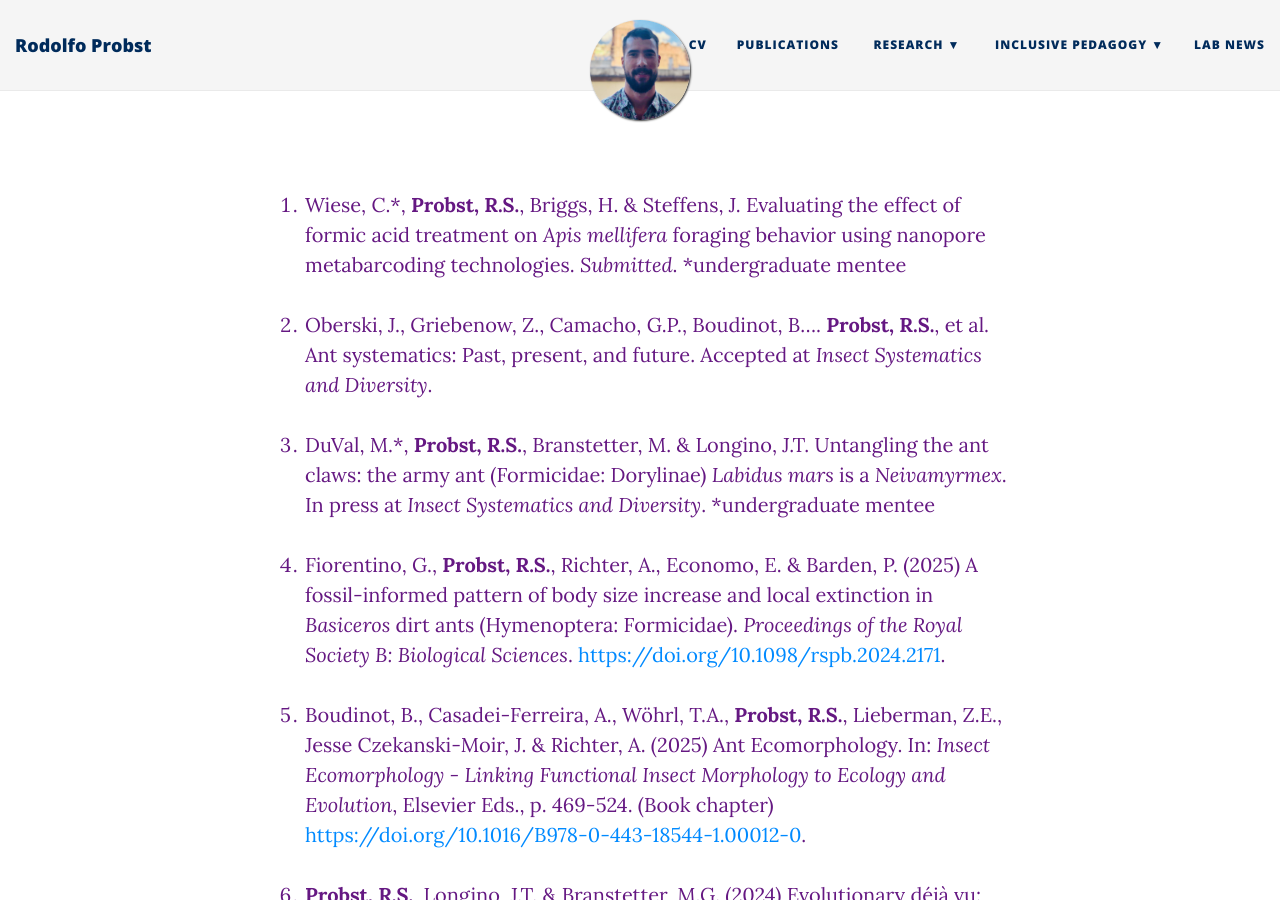
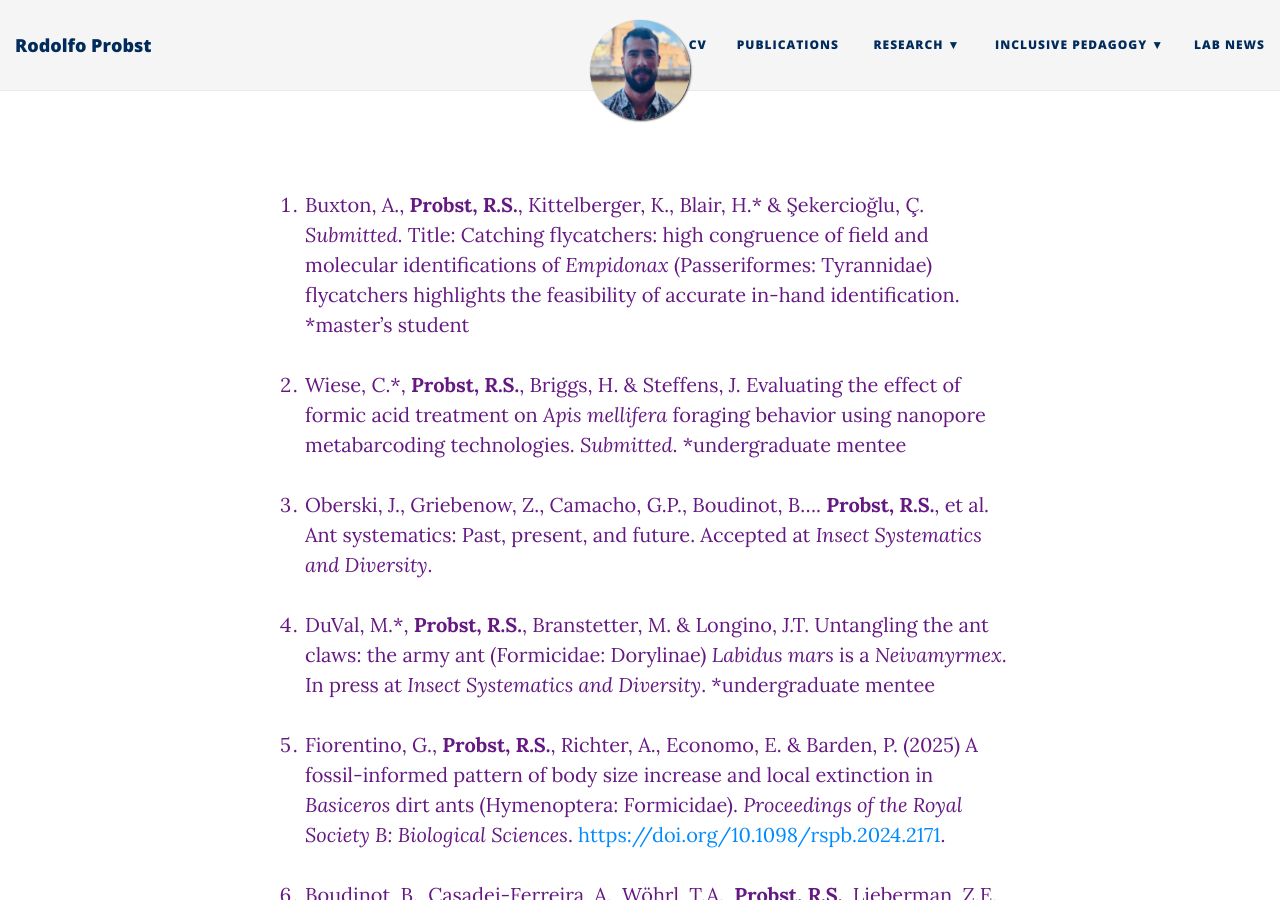
Before and after one commit to probstrodolfo/probstrodolfo.github.io, a Jekyll site: the page built from publications.md, in a window 1280 px wide and 900 px high. Built offline with Jekyll 4.4.1, drawn with Linux system fonts in a browser that asks for light colours; nearby versions of some CDN libraries; some of the changed text lies outside the part shown.

Commit message:
Update publications.md

```diff
--- a/publications.md
+++ b/publications.md
@@ -2,42 +2,41 @@
 layout: page
 title: ""
 ---
+1. Buxton, A., **Probst, R.S.**, Kittelberger, K., Blair, H.* & Şekercioğlu, Ç. _Submitted_. Title: Catching flycatchers: high congruence of field and molecular identifications of _Empidonax_ (Passeriformes: Tyrannidae) flycatchers highlights the feasibility of accurate in-hand identification. *master’s student
 
+2. Wiese, C.*, **Probst, R.S.**, Briggs, H. & Steffens, J. Evaluating the effect of formic acid treatment on _Apis mellifera_ foraging behavior using nanopore metabarcoding technologies. _Submitted_. *undergraduate mentee
 
-1. Wiese, C.*, **Probst, R.S.**, Briggs, H. & Steffens, J. Evaluating the effect of formic acid treatment on _Apis mellifera_ foraging behavior using nanopore metabarcoding technologies. _Submitted_. *undergraduate mentee
+3. Oberski, J., Griebenow, Z., Camacho, G.P., Boudinot, B.... **Probst, R.S.**, et al. Ant systematics: Past, present, and future. Accepted at _Insect Systematics and Diversity_.
 
-2. Oberski, J., Griebenow, Z., Camacho, G.P., Boudinot, B.... **Probst, R.S.**, et al. Ant systematics: Past, present, and future. Accepted at _Insect Systematics and Diversity_.
+4. DuVal, M.*, **Probst, R.S.**, Branstetter, M. & Longino, J.T. Untangling the ant claws: the army ant (Formicidae: Dorylinae) _Labidus mars_ is a _Neivamyrmex_. In press at _Insect Systematics and Diversity_. *undergraduate mentee
 
-3. DuVal, M.*, **Probst, R.S.**, Branstetter, M. & Longino, J.T. Untangling the ant claws: the army ant (Formicidae: Dorylinae) _Labidus mars_ is a _Neivamyrmex_. In press at _Insect Systematics and Diversity_. *undergraduate mentee
+5. Fiorentino, G., **Probst, R.S.**, Richter, A., Economo, E. & Barden, P. (2025) A fossil-informed pattern of body size increase and local extinction in _Basiceros_ dirt ants (Hymenoptera: Formicidae). _Proceedings of the Royal Society B: Biological Sciences_. [https://doi.org/10.1098/rspb.2024.2171](https://doi.org/10.1098/rspb.2024.2171).
 
-4. Fiorentino, G., **Probst, R.S.**, Richter, A., Economo, E. & Barden, P. (2025) A fossil-informed pattern of body size increase and local extinction in _Basiceros_ dirt ants (Hymenoptera: Formicidae). _Proceedings of the Royal Society B: Biological Sciences_. [https://doi.org/10.1098/rspb.2024.2171](https://doi.org/10.1098/rspb.2024.2171).
+6. Boudinot, B., Casadei-Ferreira, A., Wöhrl, T.A., **Probst, R.S.**, Lieberman, Z.E., Jesse Czekanski-Moir, J. & Richter, A. (2025) Ant Ecomorphology. In: _Insect Ecomorphology - Linking Functional Insect Morphology to Ecology and Evolution_, Elsevier Eds., p. 469-524. (Book chapter) [https://doi.org/10.1016/B978-0-443-18544-1.00012-0](https://doi.org/10.1016/B978-0-443-18544-1.00012-0).
 
-5. Boudinot, B., Casadei-Ferreira, A., Wöhrl, T.A., **Probst, R.S.**, Lieberman, Z.E., Jesse Czekanski-Moir, J. & Richter, A. (2025) Ant Ecomorphology. In: _Insect Ecomorphology - Linking Functional Insect Morphology to Ecology and Evolution_, Elsevier Eds., p. 469-524. (Book chapter) [https://doi.org/10.1016/B978-0-443-18544-1.00012-0](https://doi.org/10.1016/B978-0-443-18544-1.00012-0).
+7. **Probst, R.S.**, Longino, J.T. & Branstetter, M.G. (2024) Evolutionary déjà vu: extreme convergence in an ant-plant association. _Proceedings of the Royal Society B: Biological Sciences_. [http://doi.org/10.1098/rspb.2024.1214](http://doi.org/10.1098/rspb.2024.1214).
 
-6. **Probst, R.S.**, Longino, J.T. & Branstetter, M.G. (2024) Evolutionary déjà vu: extreme convergence in an ant-plant association. _Proceedings of the Royal Society B: Biological Sciences_. [http://doi.org/10.1098/rspb.2024.1214](http://doi.org/10.1098/rspb.2024.1214).
+8. Espino, S., Watkins, M., **Probst, R.S.**, Chase, K., Imperial, J. Koch, T.L., Robinson, S.D., Salcedo, P.F., Taylor, D., Gajewiak, J., Yandell, M. Safavi-Hemami, H. & Olivera, B.M. (2024) χ-Conotoxins are an evolutionary innovation in mollusk-hunting cone snails as a counter-adaptation to prey defense. _Molecular Biology and Evolution_. [https://academic.oup.com/mbe/article/41/11/msae226/7848657](https://academic.oup.com/mbe/article/41/11/msae226/7848657).
 
-7. Espino, S., Watkins, M., **Probst, R.S.**, Chase, K., Imperial, J. Koch, T.L., Robinson, S.D., Salcedo, P.F., Taylor, D., Gajewiak, J., Yandell, M. Safavi-Hemami, H. & Olivera, B.M. (2024) χ-Conotoxins are an evolutionary innovation in mollusk-hunting cone snails as a counter-adaptation to prey defense. _Molecular Biology and Evolution_. [https://academic.oup.com/mbe/article/41/11/msae226/7848657](https://academic.oup.com/mbe/article/41/11/msae226/7848657).
+9. Pereyra, M., **Probst, R.S.***, Cocucci, A.A. (2024) The first record of ants (_Camponotus chilensis_, Hymenoptera: Formicidae) as potential pollinators of a Neotropical tree species (_Lomatia hirsuta_, Proteaceae). _Journal of Applied Entomology_. [https://10.1111/jen.13335](https://10.1111/jen.13335). *co-first author.
 
-8. Pereyra, M., **Probst, R.S.***, Cocucci, A.A. (2024) The first record of ants (_Camponotus chilensis_, Hymenoptera: Formicidae) as potential pollinators of a Neotropical tree species (_Lomatia hirsuta_, Proteaceae). _Journal of Applied Entomology_. [https://10.1111/jen.13335](https://10.1111/jen.13335). *co-first author.
+10. **Probst, R. S.**, Silva, R. R., & Brandão, C. R. F. (2023) Sampling local ant diversities and the importance of trait analyses. _Biotropica_, 55: 944–953. [https://doi.org/10.1111/btp.13244](https://doi.org/10.1111/btp.13244).
 
-9. **Probst, R. S.**, Silva, R. R., & Brandão, C. R. F. (2023) Sampling local ant diversities and the importance of trait analyses. _Biotropica_, 55: 944–953. [https://doi.org/10.1111/btp.13244](https://doi.org/10.1111/btp.13244).
+11. **Probst, R.S.** & Brandão, C.R.F. (2022) A taxonomic revision of the dirt ants, _Basiceros_ Schulz 1906 (Hymenoptera, Formicidae). _Zootaxa_, 5149(1): 1–75. [https://doi.org/10.11646/zootaxa.5149.1.1](https://doi.org/10.11646/zootaxa.5149.1.1).
 
-10. **Probst, R.S.** & Brandão, C.R.F. (2022) A taxonomic revision of the dirt ants, _Basiceros_ Schulz 1906 (Hymenoptera, Formicidae). _Zootaxa_, 5149(1): 1–75. [https://doi.org/10.11646/zootaxa.5149.1.1](https://doi.org/10.11646/zootaxa.5149.1.1).
+12. Silva, R.R.,…**Probst, R.S.**, et al. (2021) Atlantic Ants: a dataset of ants in Atlantic Forests of South America. _Ecology_, 103: e03580. [https://doi.org/10.1002/ecy.3580](https://doi.org/10.1002/ecy.3580).
 
-11. Silva, R.R.,…**Probst, R.S.**, et al. (2021) Atlantic Ants: a dataset of ants in Atlantic Forests of South America. _Ecology_, 103: e03580. [https://doi.org/10.1002/ecy.3580](https://doi.org/10.1002/ecy.3580).
+13. **Probst, R.S.**, Wray, B.D., Moreau, C.S. & Brandão, C.R.F. (2019) A phylogenetic analysis of the dirt ants, _Basiceros_ (Formicidae: Myrmicinae): inferring life histories through morphological convergence. _Insect Systematics and Diversity_, 3(4): [https://doi.org/10.1093/isd/ixz013](https://doi.org/10.1093/isd/ixz013).
 
-12. **Probst, R.S.**, Wray, B.D., Moreau, C.S. & Brandão, C.R.F. (2019) A phylogenetic analysis of the dirt ants, _Basiceros_ (Formicidae: Myrmicinae): inferring life histories through morphological convergence. _Insect Systematics and Diversity_, 3(4): [https://doi.org/10.1093/isd/ixz013](https://doi.org/10.1093/isd/ixz013).
+14. Boudinot, B.E., **Probst, R.S.**, Brandão, C.R.F., Feitosa, R.M.S. & Ward, P.S. (2016) Out of the Neotropics: newly discovered relictual species sheds light on the biogeographical history of spider ants (Leptomyrmex, Dolichoderinae, Formicidae). _Systematic Entomology_, 41(3): 658–671. [https://doi.org/10.1111/syen.12181](https://doi.org/10.1111/syen.12181).
 
-13. Boudinot, B.E., **Probst, R.S.**, Brandão, C.R.F., Feitosa, R.M.S. & Ward, P.S. (2016) Out of the Neotropics: newly discovered relictual species sheds light on the biogeographical history of spider ants (Leptomyrmex, Dolichoderinae, Formicidae). _Systematic Entomology_, 41(3): 658–671. [https://doi.org/10.1111/syen.12181](https://doi.org/10.1111/syen.12181).
+15. **Probst, R.S.**, Boudinot, B.E. & Guénard, B. (2015) Toward understanding the predatory ant genus _Myopias_ (Formicidae: Ponerinae), including a key to global species, male-based diagnosis, and new species description. _Sociobiology_, 62(2): 192–212. [https://doi.org/10.13102/sociobiology.v62i2.192-212](https://doi.org/10.13102/sociobiology.v62i2.192-212).
 
-14. **Probst, R.S.**, Boudinot, B.E. & Guénard, B. (2015) Toward understanding the predatory ant genus _Myopias_ (Formicidae: Ponerinae), including a key to global species, male-based diagnosis, and new species description. _Sociobiology_, 62(2): 192–212. [https://doi.org/10.13102/sociobiology.v62i2.192-212](https://doi.org/10.13102/sociobiology.v62i2.192-212).
-
-15. Brandão, C.R.F., Prado, L.P., Ulysséa, M.A., **Probst, R.S.** & Alarcon, V. (2015) Dieta das Poneromorfas Neotropicais. In: _Poneromorfas do Brasil_. Ilhéus, p. 137–153. (Book chapter). [https://doi.org/10.7476/9788574554419.0012](https://doi.org/10.7476/9788574554419.0012).
+16. Brandão, C.R.F., Prado, L.P., Ulysséa, M.A., **Probst, R.S.** & Alarcon, V. (2015) Dieta das Poneromorfas Neotropicais. In: _Poneromorfas do Brasil_. Ilhéus, p. 137–153. (Book chapter). [https://doi.org/10.7476/9788574554419.0012](https://doi.org/10.7476/9788574554419.0012).
 
 **In preparation**
 1. **Probst, R.S.**, Branstetter, M.G. & Longino, J.T. To be submitted to Systematic Biology. Title: The phylogenomic landscape of understory ant-plant symbioses in the Neotropics.
 2. **Probst, R.S.** & Longino, J.T.  To be submitted to Zootaxa. Title: A taxonomic revision of the arboreal ant genus _Myrmelachista_ (Formicinae: Myrmelachistini).
-3. Buxton, A., **Probst, R.S.**, Kittelberger, K., Blair, H.* & Şekercioğlu, Ç. To be submitted to PloS One. Title: Catching flycatchers: morphology vs. genetics in unraveling _Empidonax_ (Passeriformes: Tyrannidae) identity. *master’s student
-4. Lee, S.* & **Probst, R.S.** To be submitted to Ecological Entomology. Title: Unraveling the identities of associated insects (Coccoidea) in ant-plant symbioses with nanopore DNA sequencing. *undergraduate mentee
-5. Parkins, A.*, **Probst, R.S.**, Kittelberger, K. & Şekercioğlu, Ç. To be submitted to Journal of Avian Biology. Title: Nanopore sequencing as a tool to identify cryptic evolution of reed buntings (Emberizidae: _Emberiza_). *undergraduate mentee
-6. Silva, R.R., **Probst, R.S.**, Orivel, J. Baccaro, F.B. & Barro, L.C. To be submitted to Global Ecology and Biogeography. Tentative title: Functional trait variation and redundancy across ant communities in the Neotropical and Nearctic regions: linking guilds to ecosystem resilience.
+3. Lee, S.* & **Probst, R.S.** To be submitted to Ecological Entomology. Title: Unraveling the identities of associated insects (Coccoidea) in ant-plant symbioses with nanopore DNA sequencing. *undergraduate mentee
+4. Parkins, A.*, **Probst, R.S.**, Kittelberger, K. & Şekercioğlu, Ç. To be submitted to Journal of Avian Biology. Title: Nanopore sequencing as a tool to identify cryptic evolution of reed buntings (Emberizidae: _Emberiza_). *undergraduate mentee
+5. Silva, R.R., **Probst, R.S.**, Orivel, J. Baccaro, F.B. & Barro, L.C. To be submitted to Global Ecology and Biogeography. Tentative title: Functional trait variation and redundancy across ant communities in the Neotropical and Nearctic regions: linking guilds to ecosystem resilience.
```
